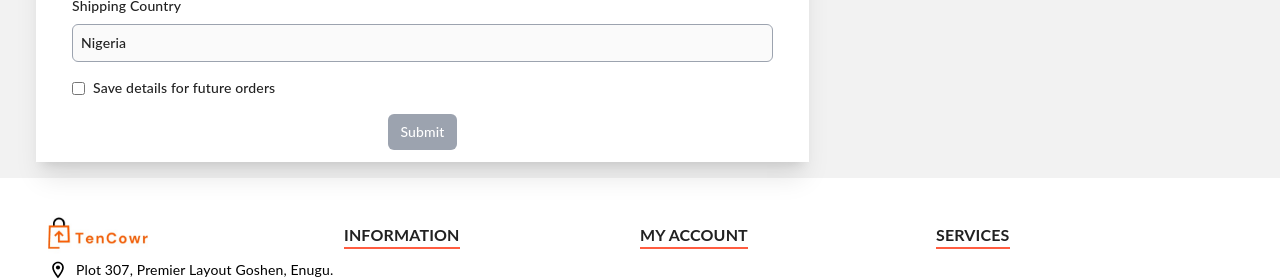
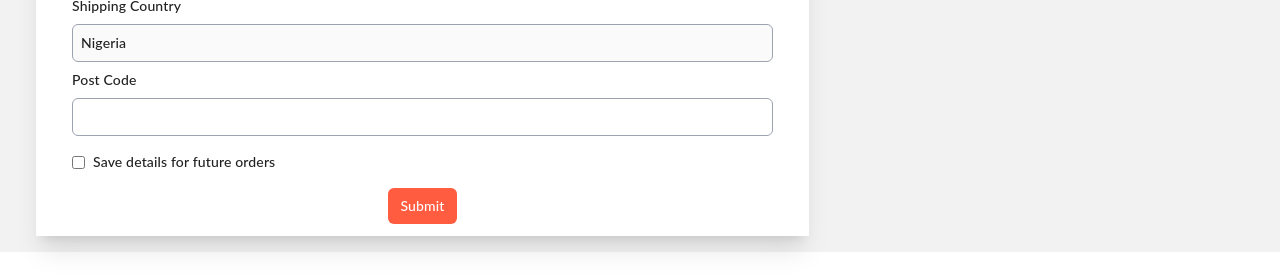
Before and after one commit to carlyjames/tencowry, a React (Create React App) app: page /checkout in a window 1280 px wide. Shown: the part 1010-1290 px from the top of the page. Built offline with nearby package versions, Linux system fonts and the light colour scheme; no server answers.

Commit message:
save shipping info

```diff
--- a/src/Pages/Cart/Checkout.jsx
+++ b/src/Pages/Cart/Checkout.jsx
@@ -1,13 +1,15 @@
 import React, { useState, useContext, useEffect } from 'react';
 import { Navbar, Footer } from '../../components';
 import { Link } from 'react-router-dom';
-// import Swal from 'sweetalert2';
+import Swal from 'sweetalert2';
 import AuthContext from '../../Context/AuthContext';
 
 const Checkout = () => {
     const [order, setOrder] = useState([]);
     const [loading, setLoading] = useState(false);
     const { CreateOrder } = useContext(AuthContext);
+    const [isChecked, setIsChecked] = useState(false);
+    const [shippingInfoLoaded, setShippingInfoLoaded] = useState(false);
     const token = localStorage.getItem("authTokens");
     let email = '';
     let first_name = '';
@@ -31,7 +33,47 @@ const Checkout = () => {
         if (storedOrder) {
             setOrder(JSON.parse(storedOrder));
         }
-    }, []);
+
+        const fetchShippingInfo = async () => {
+            const apiKey = 'd2db2862682ea1b7618cca9b3180e04e';
+            const url = `https://tencowry-api-staging.onrender.com/api/v1/ecommerce/shipping/info/${email}`;
+
+            try {
+                const response = await fetch(url, {
+                    method: 'GET',
+                    headers: {
+                        'Content-Type': 'application/json',
+                        'x-access-token': apiKey,
+                    },
+                });
+
+                if (response.ok) {
+                    const data = await response.json();
+                    console.log("Fetched shipping info:", data);
+                    const shippingData = data.data;
+                    setState((prevState) => ({
+                        ...prevState,
+                        first_name: shippingData.first_name || first_name,
+                        last_name: shippingData.last_name || last_name,
+                        address_1: shippingData.address_1 || '',
+                        address_2: shippingData.address_2 || '',
+                        city: shippingData.city || '',
+                        state: shippingData.state || '',
+                        country: shippingData.country || 'Nigeria',
+                        post_code: shippingData.postcode || '',
+                        phone: shippingData.phone || phone,
+                    }));
+                    setShippingInfoLoaded(true);
+                } else {
+                    console.error("Failed to fetch shipping info:", response.statusText);
+                }
+            } catch (error) {
+                console.error("Failed to fetch shipping info:", error);
+            }
+        };
+
+        fetchShippingInfo();
+    }, [email, first_name, last_name, phone]);
 
     const formatCurrency = (amount) => {
         return new Intl.NumberFormat('en-NG', {
@@ -58,10 +100,11 @@ const Checkout = () => {
         city: '',
         state: '',
         country: 'Nigeria',
+        post_code: '',
         phone,
         products,
         totalAmount,
-        callback_url: '',
+        callback_url: '/confirmation',
         discount_amount: '',
     });
 
@@ -87,16 +130,73 @@ const Checkout = () => {
                 city: '',
                 state: '',
                 country: 'Nigeria',
+                post_code: '',
                 phone,
                 products,
                 totalAmount,
-                callback_url: '',
+                callback_url: '/confirmation',
                 discount_amount: '',
             });
         } catch (error) {
             console.error("Checkout failed:", error);
         } finally {
             setLoading(false);
+        }
+    };
+
+    const handleCheckboxChange = (e) => {
+        setIsChecked(e.target.checked);
+    };
+
+    const saveAddress = async () => {
+        const apiKey = 'd2db2862682ea1b7618cca9b3180e04e';
+        const url = `https://tencowry-api-staging.onrender.com/api/v1/ecommerce/shipping/info/${email}`;
+        const shipping_info = {
+            first_name,
+            last_name,
+            address_1: state.address_1,
+            address_2: state.address_2,
+            city: state.city,
+            state: state.state,
+            postcode: state.post_code,
+            country: state.country,
+            phone,
+            email,
+        };
+        try {
+            const response = await fetch(url, {
+                method: 'POST',
+                headers: {
+                    'Content-Type': 'application/json',
+                    'x-access-token': apiKey
+                },
+                body: JSON.stringify({ shipping_info }),
+            });
+            console.log(shipping_info);
+            if (!response.ok) {
+                const errorResponse = await response.json();
+                console.error("Error response:", errorResponse);
+                throw new Error('Failed to save address');
+            }
+            Swal.fire({
+                title: 'Shipping details saved successfully',
+                icon: 'success',
+                toast: true,
+                timer: 6000,
+                position: 'top-right',
+                timerProgressBar: true,
+                showConfirmButton: false
+            });
+        } catch (error) {
+            Swal.fire({
+                title: 'Error saving shipping details',
+                icon: 'error',
+                toast: true,
+                timer: 6000,
+                position: 'top-right',
+                timerProgressBar: true,
+                showConfirmButton: false
+            });
         }
     };
 
@@ -122,7 +222,23 @@ const Checkout = () => {
                                 <h1 className='text-gray-400'>Order ID - {order.order_id}</h1>
                             </div>
                             <hr />
+
                             <form onSubmit={handleSubmit} className='w-full flex flex-col gap-2 font-medium lg:px-6' name='register'>
+                                {shippingInfoLoaded === true ? (
+                                    <div className='grid lg:grid-cols-2'>
+                                        <div className='flex flex-col gap-2'>
+                                            <h1 className='flex items-center gap-2'>Name : <span>{state.first_name}</span></h1>
+                                            <h1 className='flex items-center gap-2'>Phone Number : <span>{state.phone}</span></h1>
+                                            <h1 className='flex items-center gap-2'>Address : <span>{state.address_1}</span></h1>
+                                        </div>
+                                        <div className='flex flex-col gap-2'>
+                                            <h1 className='flex items-center gap-2'>City : <span>{state.city}</span></h1>
+                                            <h1 className='flex items-center gap-2'>State : <span>{state.state}</span></h1>
+                                            <h1 className='flex items-center gap-2'>Email : <span>{state.email}</span></h1>
+                                        </div>
+                                    </div>
+                                ) : (
+                                    <div className='w-full flex flex-col gap-2'>
                                         <div className='w-full my-3 flex flex-col items-start gap-2'>
                                             <label htmlFor='first_name' className='flex gap-1 w-full'>First Name</label>
                                             <input value={first_name} id='first_name' name='first_name' className='border border-gray-400 w-full p-2 rounded-md hover:border-blue-400' type="text" disabled />
@@ -159,11 +275,19 @@ const Checkout = () => {
                                             <label htmlFor='country' className='flex gap-1 w-full'>Shipping Country</label>
                                             <input id='country' name='country' value={state.country} className='border border-gray-400 w-full p-2 rounded-md hover:border-blue-400' type="text" disabled />
                                         </div>
-                                <div className='w-full flex items-center gap-2 my-2'>
-                                    <input type="checkbox" name="save" id="save" />
+                                        <div className='w-full flex flex-col items-start gap-2'>
+                                            <label htmlFor='post_code' className='flex gap-1 w-full'>Post Code</label>
+                                            <input id='post_code' name='post_code' value={state.post_code} onChange={handleChange1} className='border border-gray-400 w-full p-2 rounded-md hover:border-blue-400' type="text" />
+                                        </div>
+                                        <div onClick={saveAddress} className='w-full flex items-center gap-2 my-2'>
+                                            <input checked={isChecked} onChange={handleCheckboxChange} type="checkbox" name="save" id="save" />
                                             <label htmlFor="save">Save details for future orders</label>
+                                            {/* <p>The checkbox is {isChecked ? 'checked' : 'unchecked'}.</p> */}
                                         </div>
-                                <button className={`w-max p-2 px-3 self-center rounded-md bg-gray-400 text-white ${loading ? 'cursor-not-allowed' : ''}`} type="submit">
+                                    </div>
+                                )}
+
+                                <button className={`w-max p-2 px-3 self-center rounded-md bg-[#ff5c40] text-white ${loading ? 'cursor-not-allowed' : ''}`} type="submit">
                                     {loading ? (
                                         <div className='flex items-center justify-center gap-2'>
                                             <div className="spinner"></div>
@@ -186,7 +310,7 @@ const Checkout = () => {
                                 <h1 className='flex items-center gap-2'>Estimated Delivery: <p className='text-green-500'>{order.estimated_delivery}</p></h1>
                             </div>
                             {products.map((item, index) => (
-                                <div key={index} className='text-sm flex items-center w-full justify-between lg:gap-12 mb-2 lg:p-5 bg-[#f9fafc] rounded-md'>
+                                <div key={index} className='text-sm flex flex-col lg:flex-row  items-center w-full justify-between lg:gap-12 mb-2 lg:p-5 bg-[#f9fafc] rounded-md'>
                                     <img src={item.main_picture} alt={item.product_name} className='w-1/4 h-16 object-cover' />
                                     <div className='flex flex-col gap-2 w-3/4 text-xs'>
                                         <p className='text-sm text-gray-400'>{item.product_name}</p>
--- /dev/null
+++ b/src/Pages/Cart/Confirmation.jsx
@@ -0,0 +1,9 @@
+import React from 'react'
+
+const Confirmation = () => {
+  return (
+    <div>Confirmation</div>
+  )
+}
+
+export default Confirmation
--- a/src/Pages/index.js
+++ b/src/Pages/index.js
@@ -4,6 +4,7 @@ export { default as NewArrivals } from './NewArrivals/NewArrivals'
 export { default as Item } from './ItemDetails/Item'
 export { default as Cart } from './Cart/Cart'
 export { default as Checkout } from './Cart/Checkout'
+export { default as Confirmation } from './Cart/Confirmation'
 export { default as Profile } from './Dashboard/Profile'
 export { default as Orders } from './Dashboard/Orders'
 export { default as Favourites } from './Dashboard/Favourites'
--- a/src/index.js
+++ b/src/index.js
@@ -10,7 +10,7 @@ import PrivateRoute from './Utils/PrivateRoute'
 import { CartProvider } from './Pages/ItemDetails/ItemDetails'
 
 // pages
-import { TopDeals, PopularProducts, NewArrivals, Item, Cart, Profile, Orders, Favourites, Checkout } from './Pages'
+import { TopDeals, PopularProducts, NewArrivals, Item, Cart, Profile, Orders, Favourites, Checkout, Confirmation } from './Pages'
 
 import { render } from 'react-dom'
 import { BrowserRouter, Routes, Route } from 'react-router-dom'
@@ -31,6 +31,7 @@ render(
             <Route path='/my-orders' element={<Orders />} />
             <Route path='/my-favorites' element={<Favourites />} />
             <Route path='/checkout' element={<Checkout />} />
+            <Route path='/confirmation' element={<Confirmation />} />
 
             {/* item details */}
             <Route path='/product/detail/:idl_product_code/:supplier_id' element={<Item />} />
```
Also changed, not shown: src/Pages/Cart/Cart.jsx (+6 -6 lines), src/components/Navbar.jsx (+17 -7 lines). Lines whose indentation alone changed are shown as unchanged.
